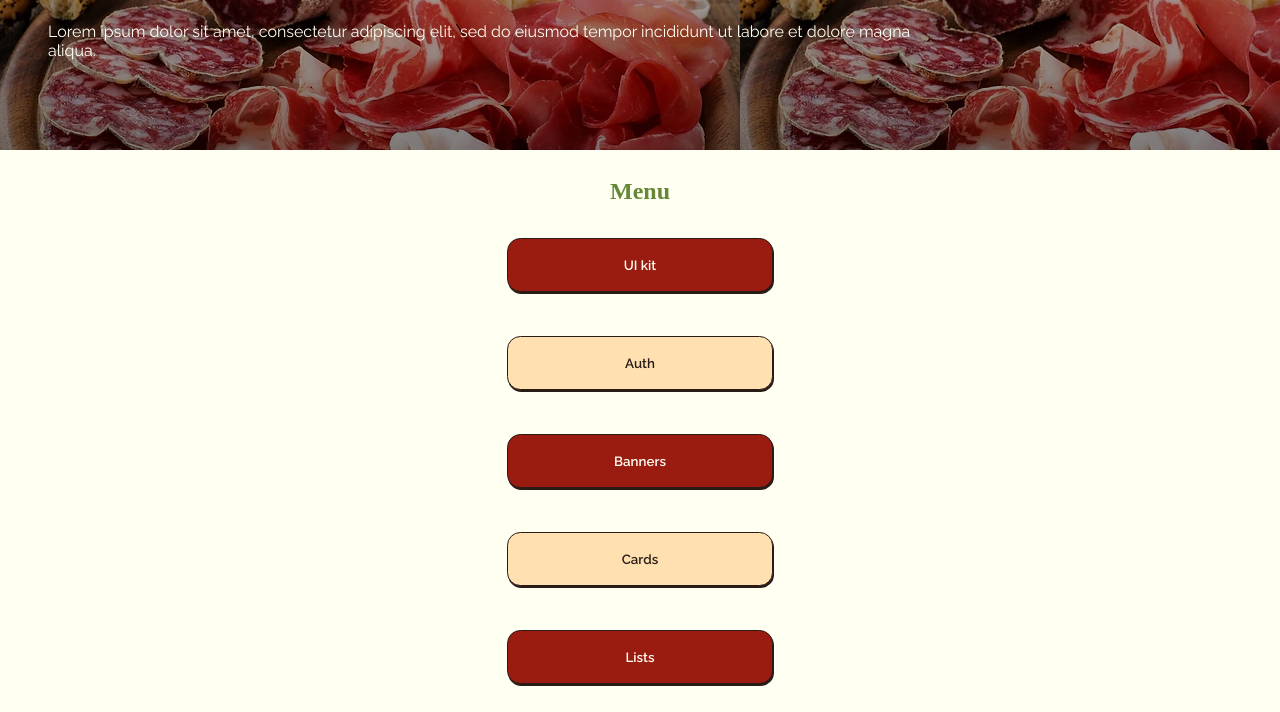
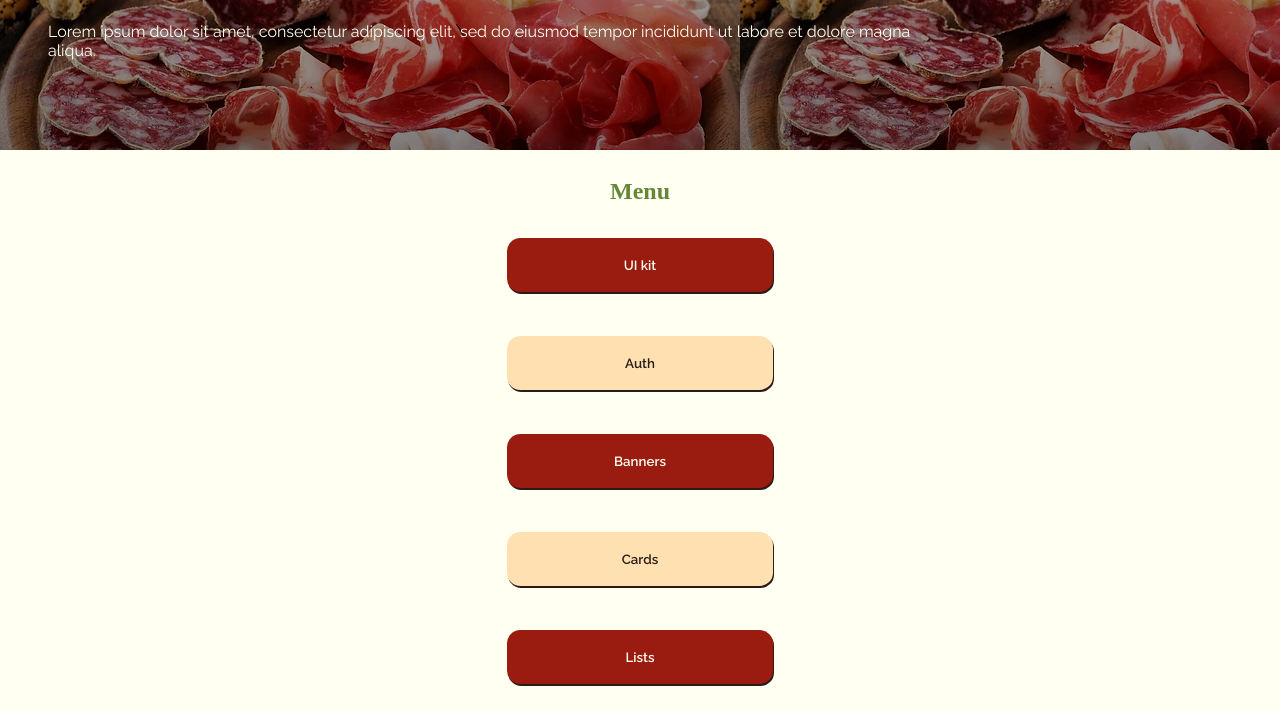
Before and after one commit to valentin-orrit/thp-w8d2-uikitV2, a plain HTML site: page index.html in a window 1280 px wide. Shown: the part 207-919 px from the top of the page. Drawn offline with nearby package versions, Linux system fonts and the light colour scheme; a web font is replaced by a local one.

Commit message:
better buttons

```diff
--- a/stylesheets/style.css
+++ b/stylesheets/style.css
@@ -267,7 +267,7 @@ button {
   border-radius: 1em;
   font-weight: 600;
   cursor: pointer;
-  border: 1px solid #291B16;
+  border: none;
   box-shadow: 1px 2px 0 0 #291B16;
   transition: all 0.2s ease-in-out;
 }
```
